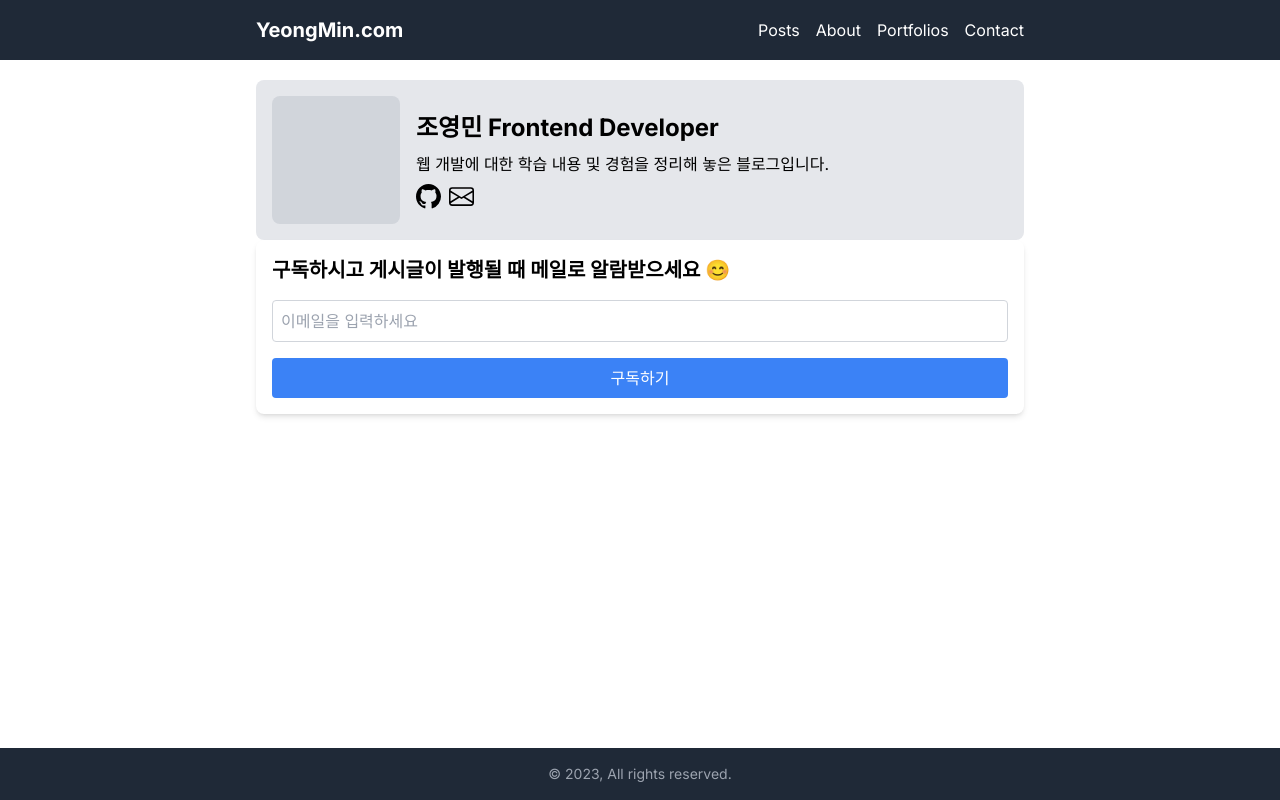
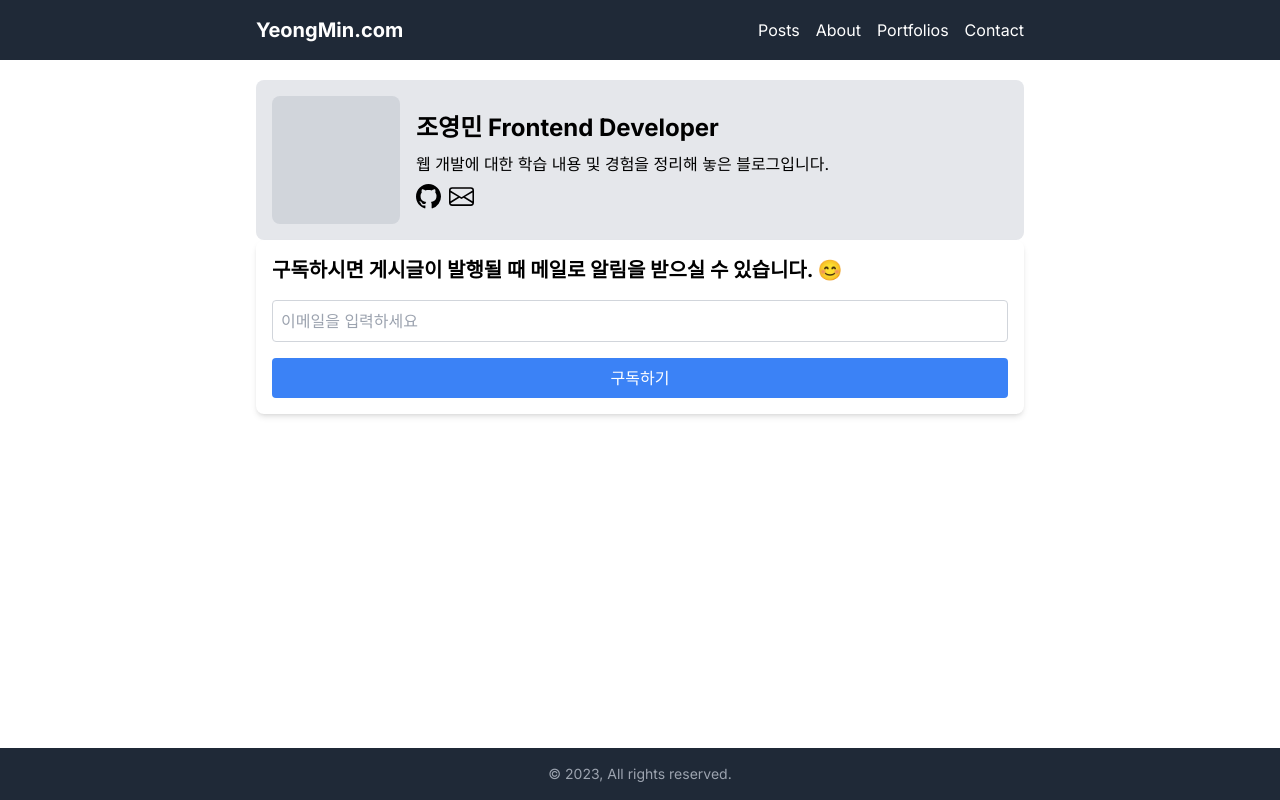
Before and after one commit to 0miiii/my-blog, a Next.js app: page / in a window 1280 px wide. Built offline with nearby package versions, Linux system fonts and the light colour scheme.

Commit message:
chore: 구독 문구 변경

```diff
--- a/src/components/SubscriptionForm.tsx
+++ b/src/components/SubscriptionForm.tsx
@@ -14,7 +14,7 @@ const SubscriptionForm = () => {
         </Modal>
       )}
       <h2 className="text-xl font-bold mb-4">
-        구독하시고 게시글이 발행될 때 메일로 알람받으세요 😊
+        구독하시면 게시글이 발행될 때 메일로 알림을 받으실 수 있습니다. 😊
       </h2>
       <form className="flex flex-col gap-4">
         <input
```
